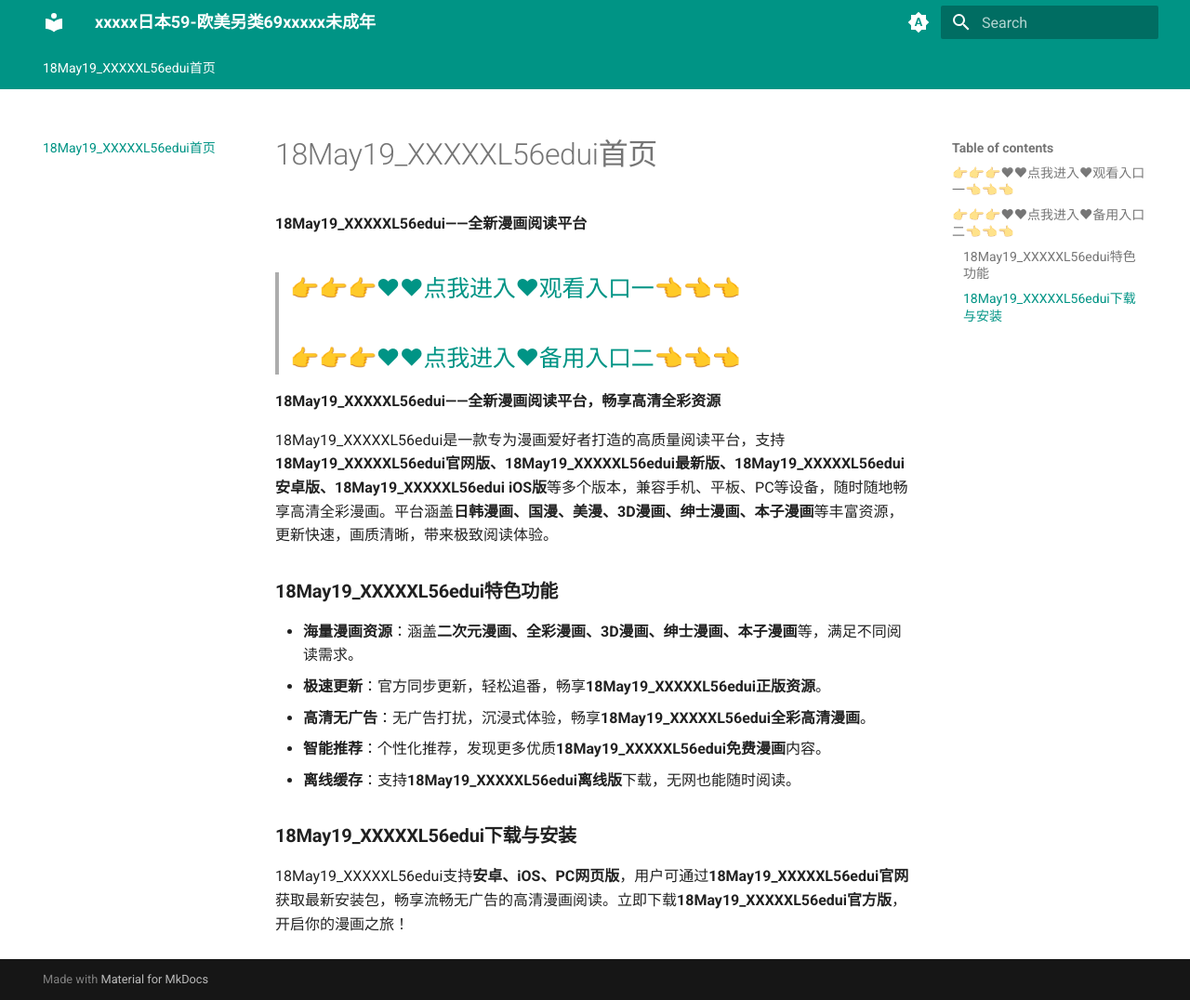
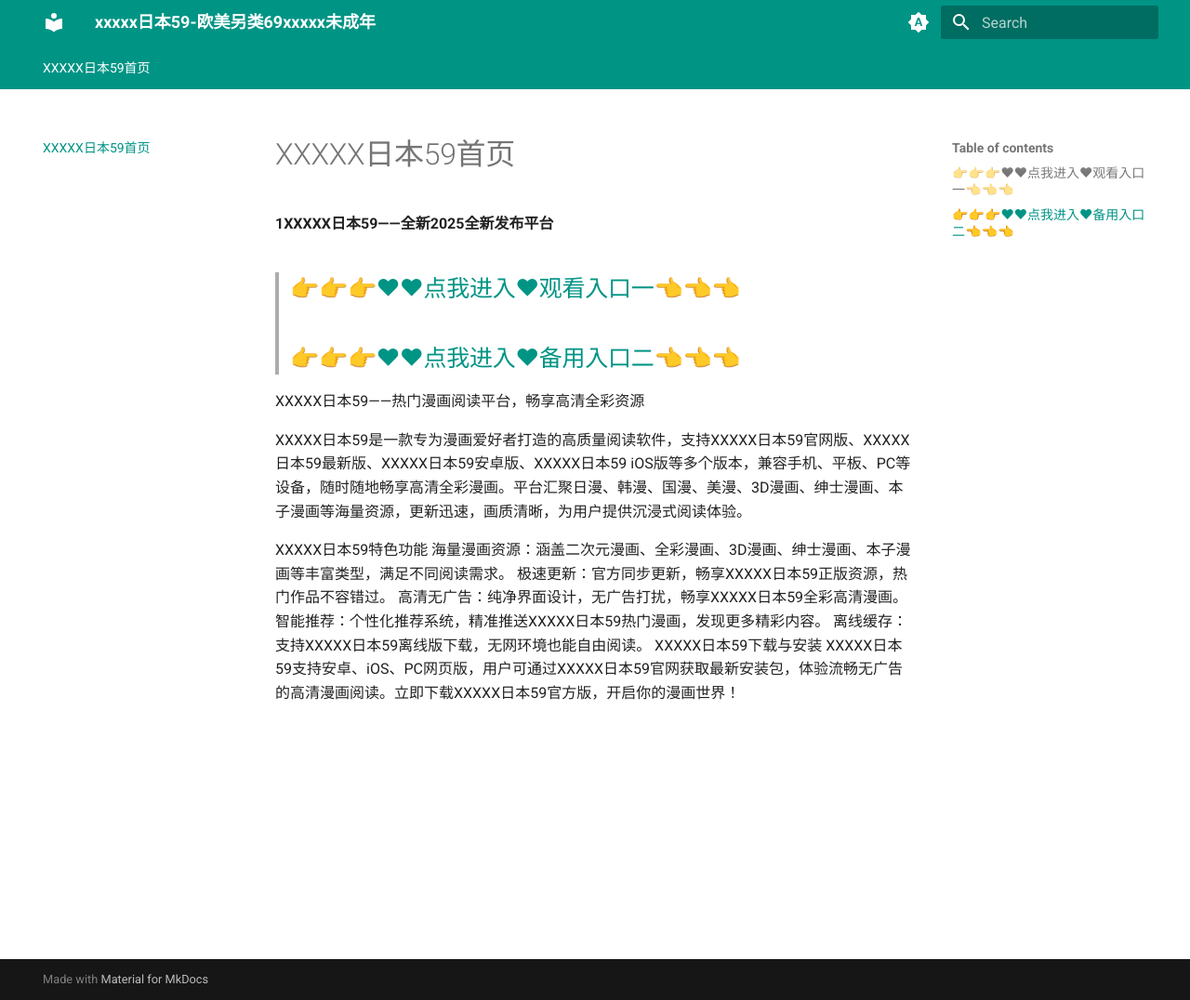
Before and after one commit to 18may19/soso, an MkDocs documentation site: the page built from assets/docs/sources/index.md, in a window 1280 px wide and 1076 px high. Shown: the whole window at 93% size. Built offline with MkDocs 1.6.1 and Material for MkDocs 9.7.7, drawn with Linux system fonts in a browser that asks for light colours.

Commit message:
Update index.md

```diff
--- a/assets/docs/sources/index.md
+++ b/assets/docs/sources/index.md
@@ -1,7 +1,7 @@
-18May19_XXXXXL56edui首页
+XXXXX日本59首页
 =====================================
 
-**18May19_XXXXXL56edui——全新漫画阅读平台**
+**1XXXXX日本59——全新2025全新发布平台**
 
 
 >## [👉👉👉♥♥点我进入♥观看入口一👈👈👈](https://mr.mbd.baidu.com/1iib1ebUDio?18may.html)
@@ -9,16 +9,15 @@
 
 
 
-**18May19_XXXXXL56edui——全新漫画阅读平台，畅享高清全彩资源**
+XXXXX日本59——热门漫画阅读平台，畅享高清全彩资源
 
-18May19_XXXXXL56edui是一款专为漫画爱好者打造的高质量阅读平台，支持**18May19_XXXXXL56edui官网版、18May19_XXXXXL56edui最新版、18May19_XXXXXL56edui安卓版、18May19_XXXXXL56edui iOS版**等多个版本，兼容手机、平板、PC等设备，随时随地畅享高清全彩漫画。平台涵盖**日韩漫画、国漫、美漫、3D漫画、绅士漫画、本子漫画**等丰富资源，更新快速，画质清晰，带来极致阅读体验。
+XXXXX日本59是一款专为漫画爱好者打造的高质量阅读软件，支持XXXXX日本59官网版、XXXXX日本59最新版、XXXXX日本59安卓版、XXXXX日本59 iOS版等多个版本，兼容手机、平板、PC等设备，随时随地畅享高清全彩漫画。平台汇聚日漫、韩漫、国漫、美漫、3D漫画、绅士漫画、本子漫画等海量资源，更新迅速，画质清晰，为用户提供沉浸式阅读体验。
 
-### **18May19_XXXXXL56edui特色功能**
-- **海量漫画资源**：涵盖**二次元漫画、全彩漫画、3D漫画、绅士漫画、本子漫画**等，满足不同阅读需求。
-- **极速更新**：官方同步更新，轻松追番，畅享**18May19_XXXXXL56edui正版资源**。
-- **高清无广告**：无广告打扰，沉浸式体验，畅享**18May19_XXXXXL56edui全彩高清漫画**。
-- **智能推荐**：个性化推荐，发现更多优质**18May19_XXXXXL56edui免费漫画**内容。
-- **离线缓存**：支持**18May19_XXXXXL56edui离线版**下载，无网也能随时阅读。
-
-### **18May19_XXXXXL56edui下载与安装**
-18May19_XXXXXL56edui支持**安卓、iOS、PC网页版**，用户可通过**18May19_XXXXXL56edui官网**获取最新安装包，畅享流畅无广告的高清漫画阅读。立即下载**18May19_XXXXXL56edui官方版**，开启你的漫画之旅！
+XXXXX日本59特色功能
+海量漫画资源：涵盖二次元漫画、全彩漫画、3D漫画、绅士漫画、本子漫画等丰富类型，满足不同阅读需求。
+极速更新：官方同步更新，畅享XXXXX日本59正版资源，热门作品不容错过。
+高清无广告：纯净界面设计，无广告打扰，畅享XXXXX日本59全彩高清漫画。
+智能推荐：个性化推荐系统，精准推送XXXXX日本59热门漫画，发现更多精彩内容。
+离线缓存：支持XXXXX日本59离线版下载，无网环境也能自由阅读。
+XXXXX日本59下载与安装
+XXXXX日本59支持安卓、iOS、PC网页版，用户可通过XXXXX日本59官网获取最新安装包，体验流畅无广告的高清漫画阅读。立即下载XXXXX日本59官方版，开启你的漫画世界！
```
